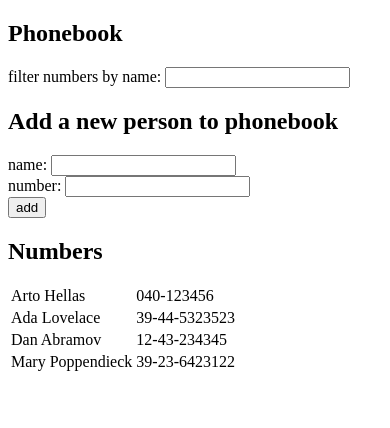
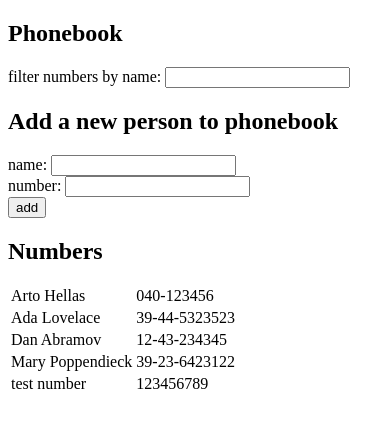
Before and after one commit to pantbruin/fso, a React (Create React App) app in the folder part2/phonebook/: page / in a window 390 px wide. Shown: the top 428 px of the page. Built offline with nearby package versions, Linux system fonts and the light colour scheme; data requests are answered from the project's data file.

Commit message:
Implement phonebook step7 exercise, save new person to json-server mock backend

```diff
--- a/part2/phonebook/db.json
+++ b/part2/phonebook/db.json
@@ -1,5 +1,5 @@
 {
-  "persons":[
+  "persons": [
     {
       "name": "Arto Hellas",
       "number": "040-123456",
@@ -19,6 +19,11 @@
       "name": "Mary Poppendieck",
       "number": "39-23-6423122",
       "id": 4
+    },
+    {
+      "name": "test number",
+      "number": "123456789",
+      "id": 5
     }
   ]
 }
--- a/part2/phonebook/src/App.js
+++ b/part2/phonebook/src/App.js
@@ -1,8 +1,10 @@
+/* eslint-disable no-lone-blocks */
 import { useState, useEffect } from 'react'
 import PhoneInformation from './components/PhoneInformation';
 import Filter from './components/Filter';
 import PersonForm from './components/PersonForm';
 import axios from 'axios'
+import personsService from './services/persons'
 
 const App = () => {
   const [persons, setPersons] = useState([]);
@@ -31,6 +33,8 @@ const App = () => {
     setNewInput(updatedState);
   }
 
+  {/* handleNewInput is an event handler that gets executed every time the user submits a new name and phone number to add
+  to the phone book. A new name should only be added if it doesn't already exist. This is verified by checking the persons state variable */ }
   const handleSubmit = (event) => {
     event.preventDefault();
 
@@ -48,11 +52,17 @@ const App = () => {
         name: newInput.name,
         number: newInput.number
       }
-      setPersons(persons.concat(newPerson));
-      setNewInput({
-        name: '',
-        number: ''
-      });
+
+      // Add user to database
+      personsService.create(newPerson)
+        .then(person => setPersons(persons.concat(person)))
+        .then(() => {
+          // Clear the controlled input fields
+          setNewInput({
+            name: '',
+            number: ''
+          });
+        })
     }
   }
 
--- /dev/null
+++ b/part2/phonebook/src/services/persons.js
@@ -0,0 +1,12 @@
+import axios from 'axios'
+const baseUrl = 'http://localhost:3001/persons'
+
+const create = newPerson => {
+  return (
+    axios.post(baseUrl, newPerson)
+        .then( res => res.data)
+  )
+}
+
+
+export default { create }
```
